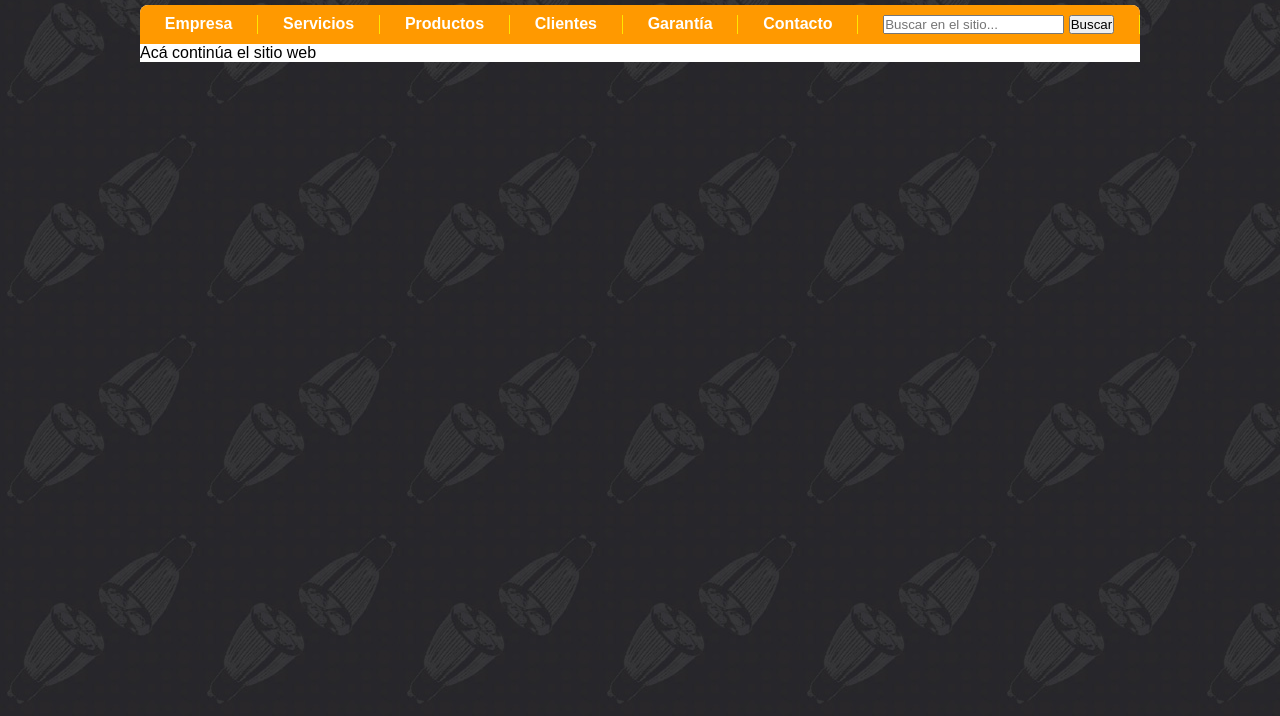
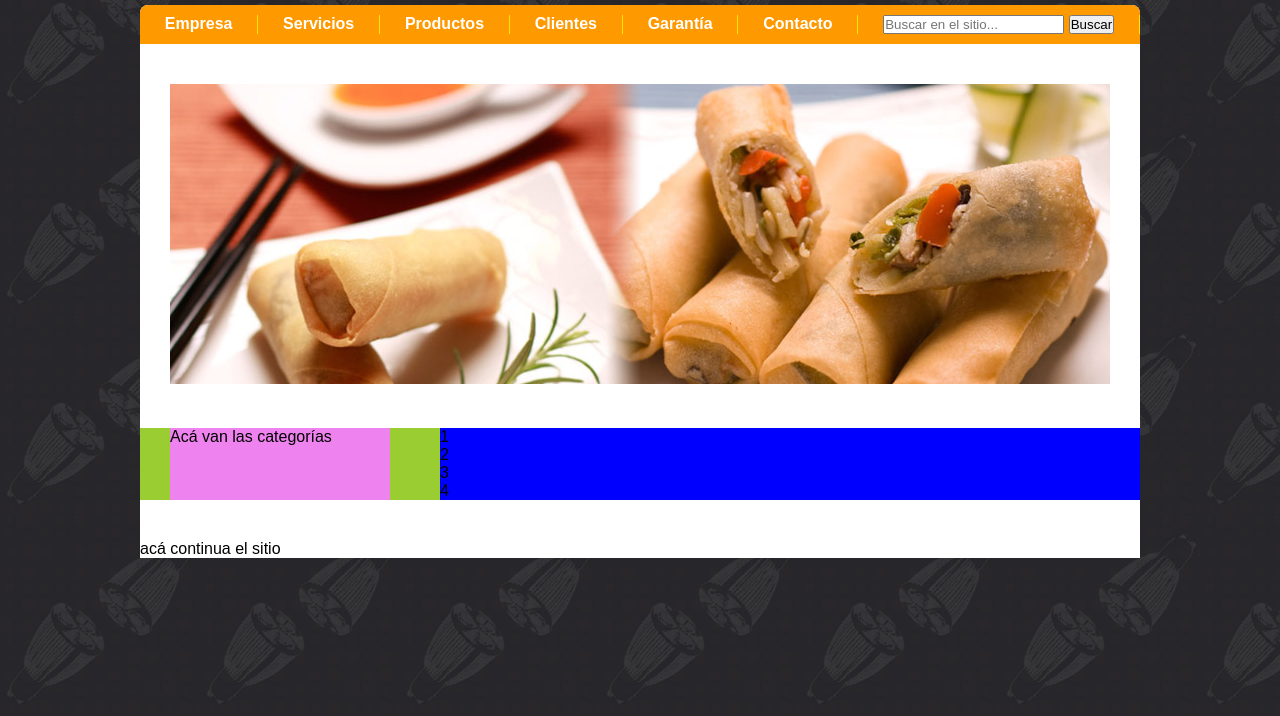
Before and after one commit to andrescano5/sitio-3-alas-2021, a plain HTML site: page index.html in a window 1280 px wide. Shown: the part 84-800 px from the top of the page. Drawn offline with Linux system fonts and the light colour scheme.

Commit message:
creé el principal, categorías y productos

```diff
--- a/index.html
+++ b/index.html
@@ -43,11 +43,28 @@
                    </form>
                 </li>
             </ul>
+        </nav>
+
+          <div class="imagen">
+              <img src="images/slide/3.jpg" alt="Imagen de comida china">
+          </div><!-- cierra .imagen-->
+
+          <div class="principal">
+                <div class="categorias">
+                    Acá van las categorías
+                </div><!-- acá cierra categorías-->
+                <div class="productos">
+                    <div class="lampara">1</div>
+                    <div class="lampara">2</div>
+                    <div class="lampara">3</div>
+                    <div class="lampara">4</div>
+
+                </div><!-- acá cierra productos-->
+            </div><!-- acá cierra principal-->
 
 
 
-        </nav>
-          Acá continúa el sitio web
+          acá continua el sitio
     </div> <!-- Cierra .contenedor-->
 </body>
 </html>
--- a/styles.css
+++ b/styles.css
@@ -8,6 +8,7 @@
     --negro:#000;
     --negro2:#27262b;
     --blanco:#fff;
+    --espacio:40px;
 }
 
 *{
@@ -63,6 +64,7 @@ body{
 .nav{
     background-color: var(--naranja);
     border-radius: 8px 8px 0 0;
+    margin-bottom: var(--espacio);
 }
 
 .nav-lista{
@@ -94,3 +96,50 @@ body{
 /*.nav-form{
     background-color: tomato;
 }*/
+
+/*
+    --------------------------------
+               Slider de imagenes
+    --------------------------------
+*/
+
+.imagen{
+    text-align: center;
+    margin-bottom: var(--espacio);
+}
+
+/*
+    --------------------------------
+               Principal
+    --------------------------------
+*/
+
+.principal{
+    background-color: yellowgreen;
+    display: grid;
+    grid-template-columns: 280px 1fr;
+    gap: 20px;
+    margin-bottom: var(--espacio);
+}
+
+/*
+    --------------------------------
+               Categorías
+    --------------------------------
+*/
+
+.categorias{
+    background-color: violet;
+    margin-left: 30px;
+    margin-right: 30px;
+}
+
+/*
+    --------------------------------
+               Productos
+    --------------------------------
+*/
+
+.productos{
+    background-color: blue;
+}
```
